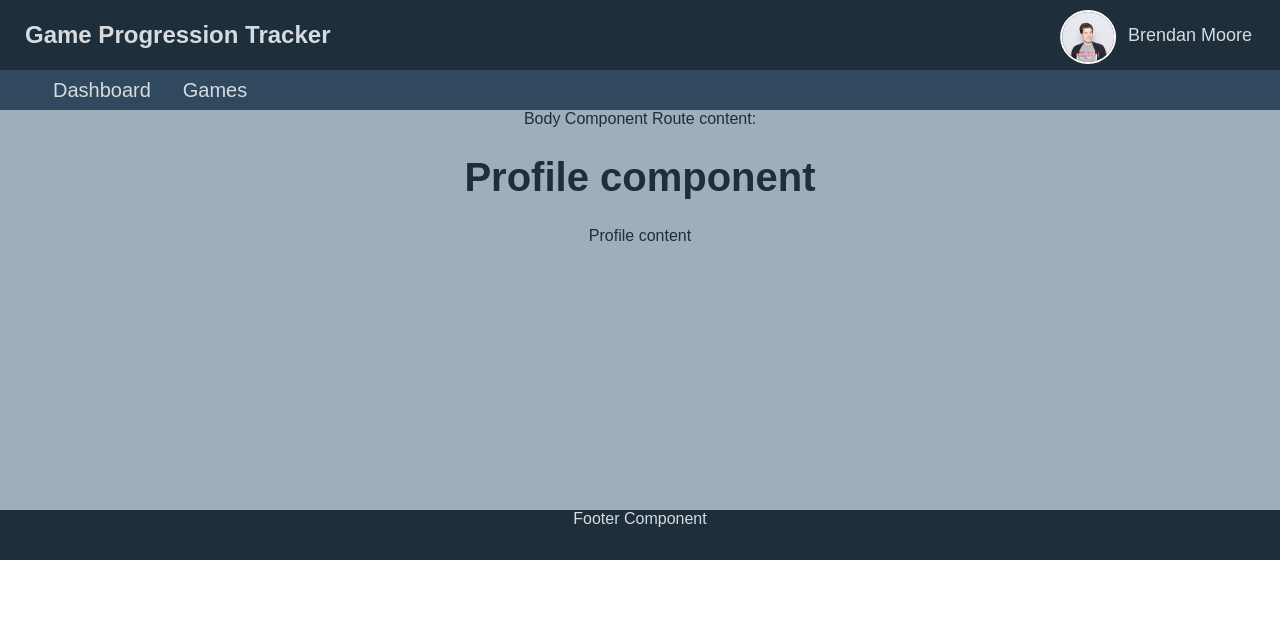
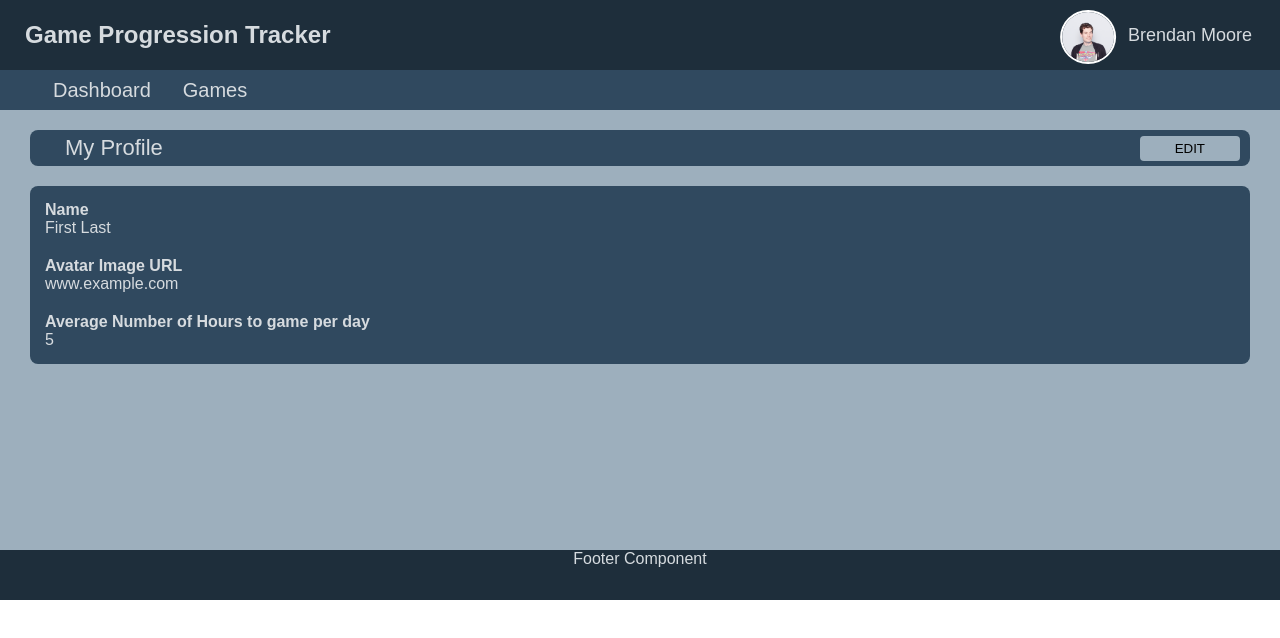
Before and after one commit to BrendanFDMoore/game-progression, an Angular app: page /my-profile in a window 1280 px wide. Shown: the top 638 px of the page. Built offline with nearby package versions, Linux system fonts and the light colour scheme; data requests are answered from the project's data file.

Commit message:
Profile feature layout

```diff
--- a/src/app/features/profile/components/profile/profile.component.html
+++ b/src/app/features/profile/components/profile/profile.component.html
@@ -1,6 +1,25 @@
 <div class="c-gp-profile">
-  <h1>
-    Profile component
-  </h1>
-  <div>Profile content</div>
+  <div class="title">
+    <span class="text">
+      My Profile
+    </span>
+    <button class="button">
+      EDIT
+    </button>
+  </div>
+
+  <div class="body">
+    <div class="body-item">
+      <span class="item-title">Name</span>
+      <div class="item-body">First Last</div>
+    </div>
+    <div class="body-item">
+      <span class="item-title">Avatar Image URL</span>
+      <div class="item-body">www.example.com</div>
+    </div>
+    <div class="body-item">
+      <span class="item-title">Average Number of Hours to game per day</span>
+      <div class="item-body">5</div>
+    </div>
+  </div>
 </div>
--- a/src/app/features/profile/components/profile/profile.component.scss
+++ b/src/app/features/profile/components/profile/profile.component.scss
@@ -3,8 +3,63 @@
 .c-gp-profile {
   background-color: $light-blue;
   color: $dark-text;
+
+  .title {
+    display: grid;
+    grid-template-columns: 1fr 250px;
+    grid-template-areas:
+      "text button";
+    background-color: $blue;
+    color: $light-text;
+    padding: 5px 10px;
+    border-radius: 0.5rem;
+
+    .text {
+      grid-area: text;
+      justify-self: start;
+      align-self: center;
+      padding-left: 25px;
+      // font-weight: bold;
+      font-size: 22px;
+    }
+
+    .button {
+      grid-area: button;
+      justify-self: end;
+      align-self: center;
+      background-color: $light-blue;
+      padding: 5px 35px;
+      border: none;
+      border-radius: 0.25rem;
+      // padding-left: 25px;
+      // font-weight: bold;
+      // font-size: 24px;
+    }
+  }
+
+  .body {
+    display: grid;
+    margin-top: 20px;
+    grid-template-columns: 1fr;
+    // grid-template-areas:
+    //   "text button";
+    background-color: $blue;
+    color: $light-text;
+    padding: 5px 10px;
+    border-radius: 0.5rem;
+    text-align: left;
+
+    .body-item {
+      justify-self: start;
+      padding: 10px 5px;
+
+      .item-title {
+        justify-self: start;
+        font-weight: bold;
+      }
+      .item-body {
+        justify-self: start;
+      }
+    }
+  }
 }
-
-// :host {
-// host is the outer tag bits
-// }
--- a/src/app/root/components/body/body.component.html
+++ b/src/app/root/components/body/body.component.html
@@ -1,5 +1,5 @@
 <div class="c-gp-body" style="text-align:center">
-  Body Component
-  Route content:
+  <!-- Body Component -->
+  <!-- Route content: -->
   <router-outlet></router-outlet>
 </div>
--- a/src/app/root/components/body/body.component.scss
+++ b/src/app/root/components/body/body.component.scss
@@ -6,5 +6,7 @@
   min-height: 400px;
   background-color: $light-blue;
   color: $dark-text;
+  padding: 20px 30px;
+
 
 }
```
